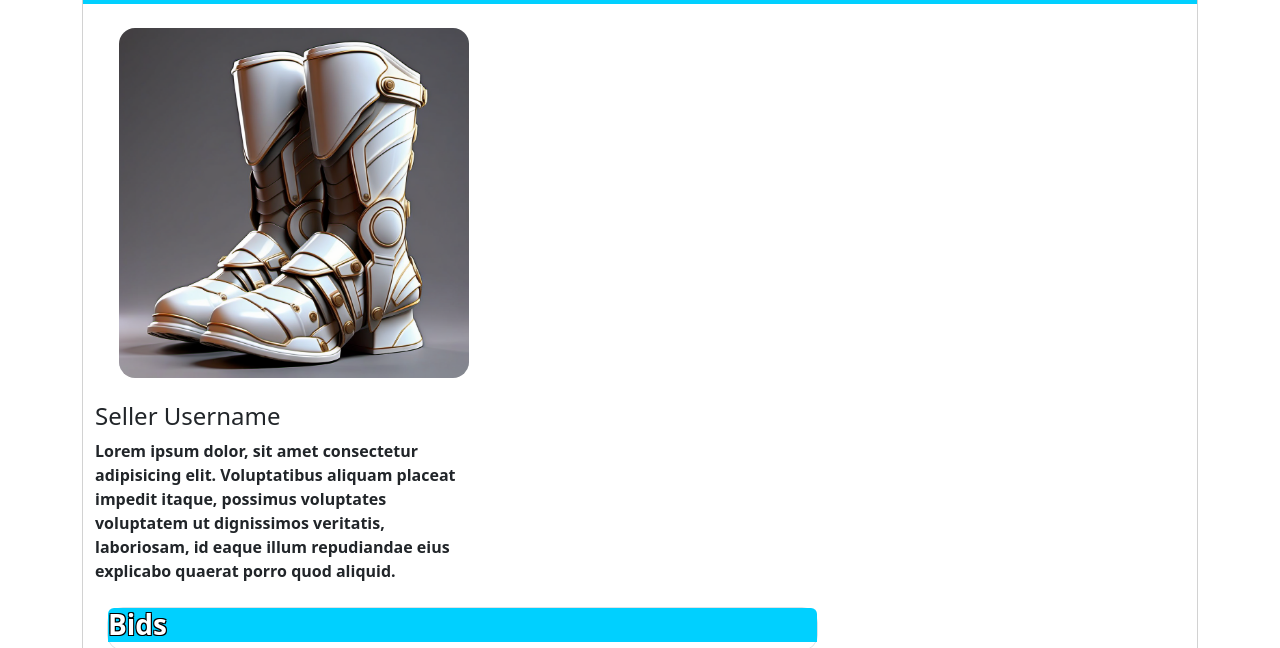
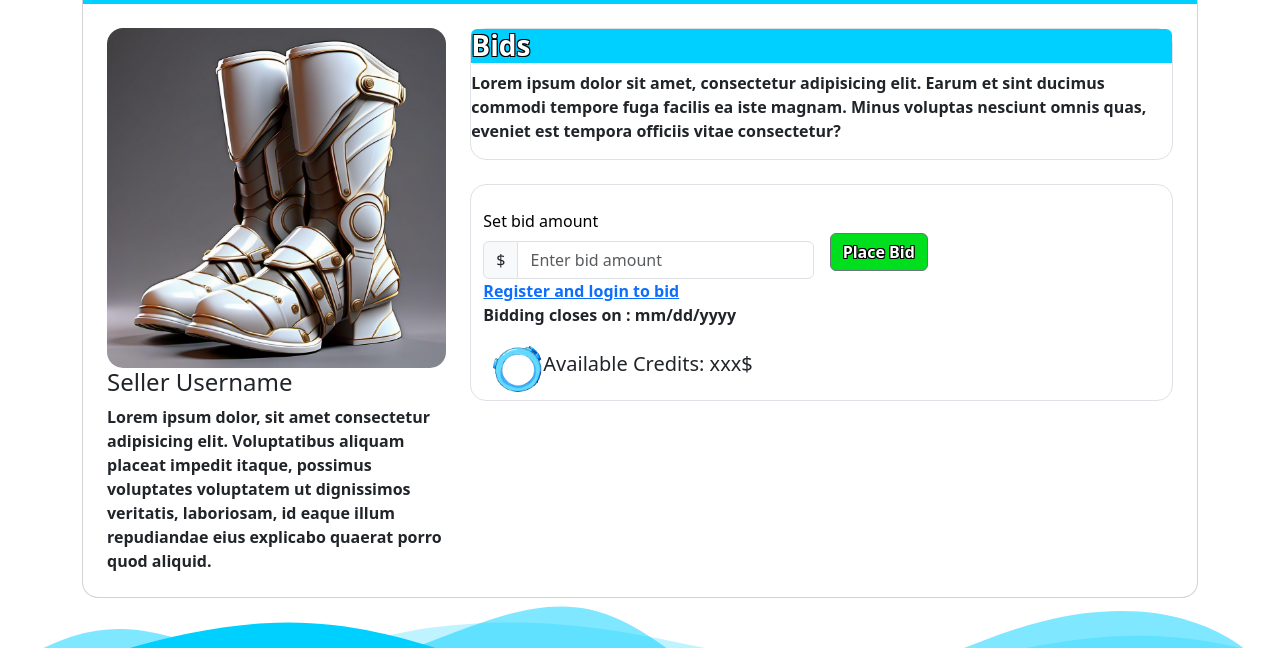
Before and after one commit to Frederik-Rustad/Auction, a website: page Auction/index.html in a window 1280 px wide. Shown: the part 143-791 px from the top of the page. Drawn offline with nearby package versions, Linux system fonts and the light colour scheme; files that its build step writes are made by us from their sources.

Commit message:
auction html structure
auction html structure update

```diff
--- a/Auction/index.html
+++ b/Auction/index.html
@@ -7,7 +7,7 @@
   <link rel="stylesheet" href="../node_modules/bootstrap/dist/css/bootstrap.min.css">
   <link rel="stylesheet" href="../dist/css/main.css">
   <link rel="icon" href="../assets/img/auction-hub.png" type="image/png">
-  <title>Listings | Auction</title>
+  <title>Auction | Auction-Hub</title>
 </head>
 
 <body>
@@ -28,39 +28,66 @@
     </div>
   </nav>
 
-  <div class="container mt-4 ">
+  <div class="container-md mt-4">
     <div class="card col-md-12 rounded-4">
       <div class="col-12 bg-card rounded-top-4">
         <h2 class="text-white text-stroke ms-2">Auction title</h2>
       </div>
+      <div class="container mb-2">
         <div class="container">
-        <div class="column">
+          <div class="row">
+            <!-- col-md-4 -->
             <div class="col-md-4">
               <img src="../assets/img/auction_items_placeholder/WUKoAJzEH-QLYRn7E9uDY.png" alt="auction item"
-              class="rounded-4 auction-item m-4 ">
+                class="rounded-4 auction-item mt-4 img-fluid">
               <div>
                 <h4>Seller Username</h4>
-              <p>Lorem ipsum dolor, sit amet consectetur adipisicing elit. Voluptatibus aliquam placeat impedit itaque,
+                <p>Lorem ipsum dolor, sit amet consectetur adipisicing elit. Voluptatibus aliquam placeat impedit
+                  itaque,
                   possimus voluptates voluptatem ut dignissimos veritatis, laboriosam, id eaque illum repudiandae eius
                   explicabo quaerat porro quod aliquid.</p>
               </div>
             </div>
+
+            <!-- Bids -->
+            <div class="col-md-8">
+              <div class="col-md-12 border rounded-4 border-grey mt-4 p-0">
+                <h3 class="text-white text-stroke bg-card rounded-top">Bids</h3>
+                <p>Lorem ipsum dolor sit amet, consectetur adipisicing elit. Earum et sint ducimus commodi tempore fuga
+                  facilis ea iste magnam. Minus voluptas nesciunt omnis quas, eveniet est tempora officiis vitae
+                  consectetur?</p>
               </div>
-      <div class="container">
-        <div class="col-md-8 mt-4 border p-0 rounded-4 border-grey ">
-          <h3 class="text-white text-stroke bg-card rounded-top">Bids</h3>
+
+              <div class="col-md-12 border rounded-4 border-grey mt-4 p-0">
+                <div class="container mt-4">
+                  <form class="row g-3">
+                    <div class="col-md-6">
+                      <label for="bidAmount" class="form-label">Set bid amount</label>
+                      <div class="input-group">
+                        <span class="input-group-text">$</span>
+                        <input type="number" class="form-control" id="bidAmount" name="bidAmount"
+                          placeholder="Enter bid amount" required>
                       </div>
-        <div class="container">
-          <div class="row">
-            <div class="col-md-4">
+                      <a href="#">Register and login to bid</a>
                     </div>
-            <div class="col-md-8 mt-4 border p-0 rounded-4 border-grey ">
-              <h3 class="text-white text-stroke bg-card rounded-top">place bid</h3>
+                    <div class="col-md-6">
+                      <button type="submit" class="btn btn-secondary fw-bold text-stroke mt-4">Place Bid</button>
+                    </div>
+                  </form>
+                  <p>Bidding closes on : mm/dd/yyyy</p>
+                    <div class="d-flex align-items-center mb-2">
+                    <img src="../assets/img/Profile_frame_1_2.png" class="profile-circle" alt="user">
+                    <h5>Available Credits: xxx$</h5>
+                    </div>
+                </div>
+              </div>
+
             </div>
           </div>
         </div>
       </div>
-
+    </div>
+  </div>
 
   <script defer src="../node_modules/bootstrap/dist/js/bootstrap.min.js"></script>
 </body>
--- a/src/scss/main.scss
+++ b/src/scss/main.scss
@@ -79,10 +79,6 @@ main {
   margin-bottom: 120px;
 }
 
-.auction-item {
- max-width: 350px;
-
-}
 .border-grey {
   border: solid 5px black;
 }
```
Also changed, not shown: index.html (+1 -1 lines), listings/index.html (+1 -1 lines), assets/img/Listings_auction.png. Lines whose indentation alone changed are shown as unchanged.
